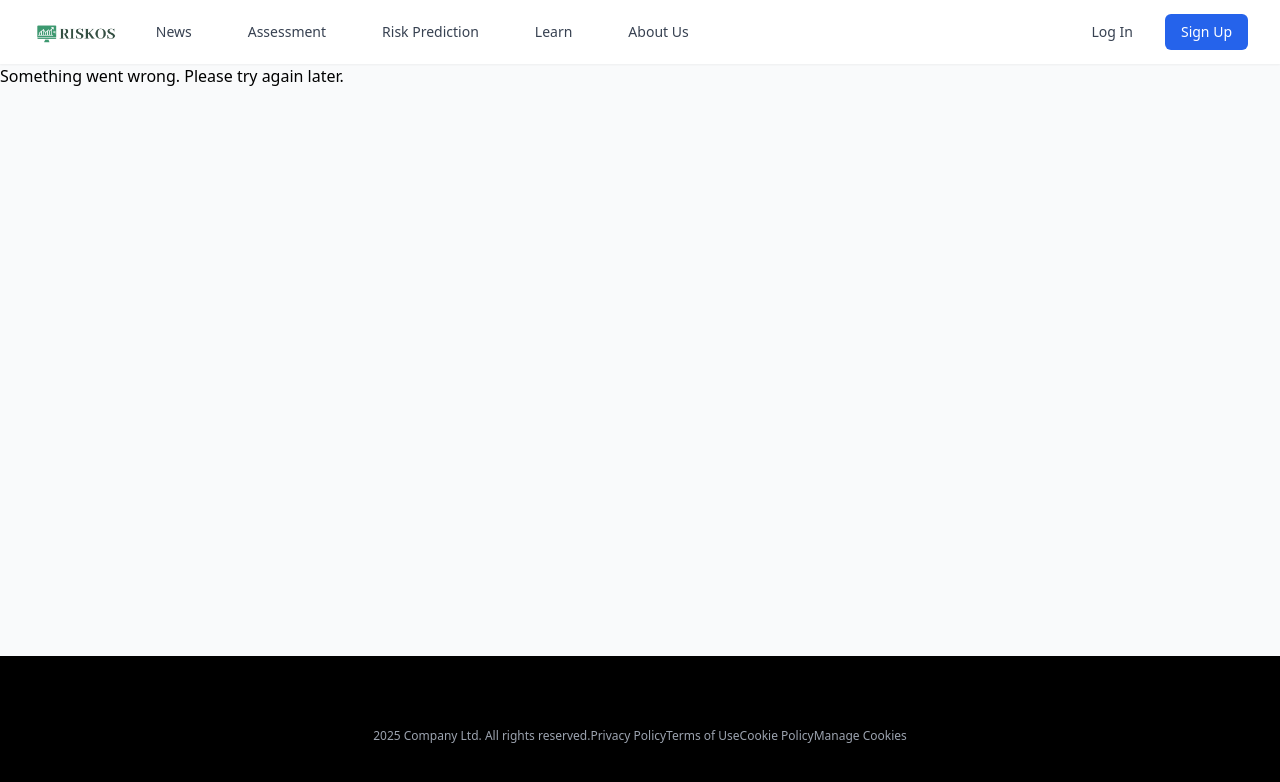
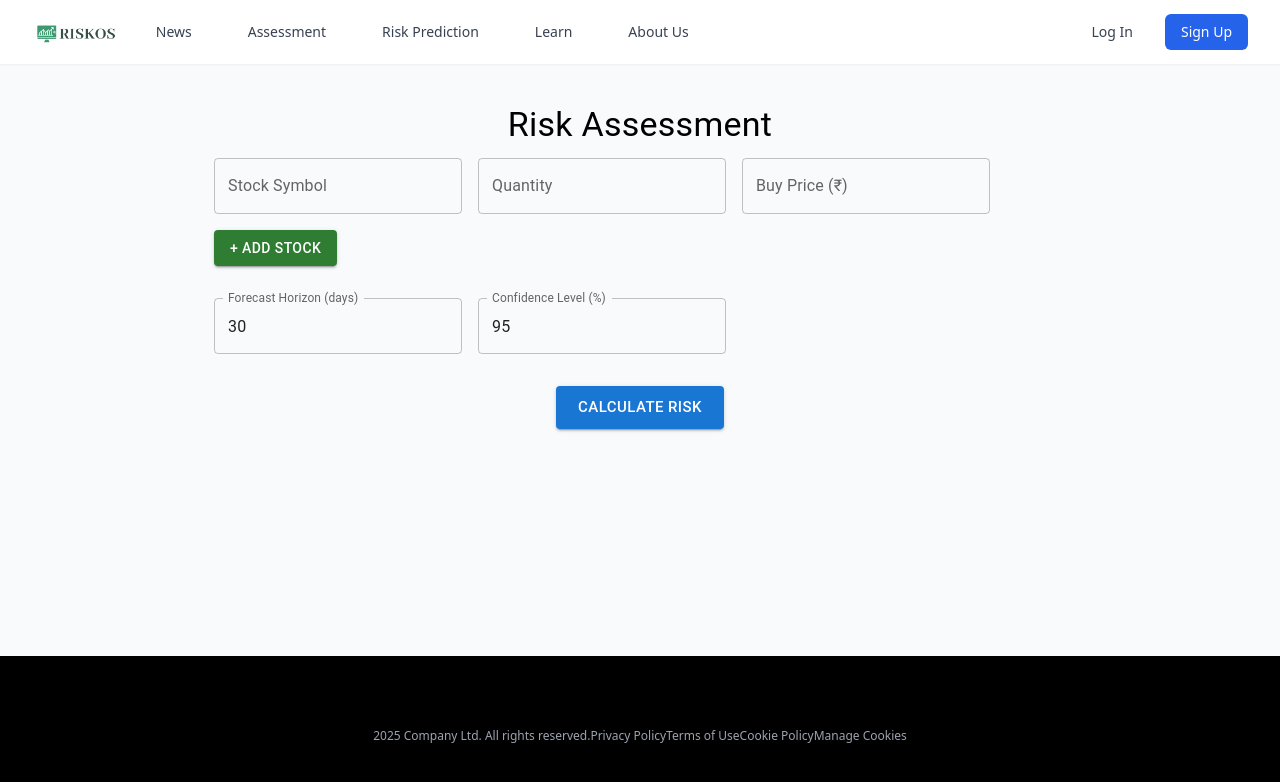
Before and after one commit to AnkitaKapoor980/Riskos, a React (Vite) app in the folder frontend/: page /risk-prediction in a window 1280 px wide. Shown: the top 782 px of the page. Built offline with nearby package versions, Linux system fonts and the light colour scheme.

Commit message:
fixed assessment page

```diff
--- a/frontend/src/context/AuthContext.jsx
+++ b/frontend/src/context/AuthContext.jsx
@@ -1,3 +1,4 @@
+import { useContext } from 'react';
 import React, { createContext, useState, useEffect } from "react";
 import axios from "axios";
 import { useNavigate } from "react-router-dom";
--- a/frontend/src/pages/RiskAnalysis.jsx
+++ b/frontend/src/pages/RiskAnalysis.jsx
@@ -1,188 +1,153 @@
-import React, { useState, useEffect } from 'react';
+import React, { useState, useEffect } from "react";
 import { useAuth } from '../context/AuthContext';
 import axios from 'axios';
-import Typography from '@mui/material/Typography';
 import {
   Container,
   Box,
+  Typography,
+  TextField,
+  Button,
+  Grid,
   CircularProgress,
   Alert
 } from '@mui/material';
 
-import PortfolioBuilder from '../components/risk-analysis/PortfolioBuilder';
-import PortfolioSummary from '../components/risk-analysis/PortfolioSummary';
-import StockAnalysis from '../components/risk-analysis/StockAnalysis';
-import RiskVisualizations from '../components/risk-analysis/RiskVisualizations';
-import PredictionHistory from '../components/risk-analysis/PredictionHistory';
-import AnalysisParameters from '../components/risk-analysis/AnalysisParameters';
-
 const RiskAnalysisPage = () => {
-  const { currentUser } = useAuth();
+  const { user } = useAuth();
   const [portfolio, setPortfolio] = useState([]);
+  const [newStock, setNewStock] = useState({ symbol: '', quantity: '', buyPrice: '' });
   const [forecastDays, setForecastDays] = useState(30);
   const [confidenceLevel, setConfidenceLevel] = useState(95);
   const [isAnalyzing, setIsAnalyzing] = useState(false);
   const [analysisResults, setAnalysisResults] = useState(null);
   const [error, setError] = useState('');
-  const [availableStocks, setAvailableStocks] = useState([]);
-  const [predictionHistory, setPredictionHistory] = useState([]);
-  const [selectedResult, setSelectedResult] = useState(null);
 
-  const fetchAvailableStocks = async () => {
-    try {
-      const response = await axios.get('/api/market/available-stocks');
-      setAvailableStocks(response.data);
-    } catch (err) {
-      console.error('Error fetching available stocks:', err);
+  const handleAddStock = () => {
+    if (!newStock.symbol || !newStock.quantity || !newStock.buyPrice) {
+      setError('Please fill in all fields to add a stock.');
+      return;
     }
+    setPortfolio([...portfolio, newStock]);
+    setNewStock({ symbol: '', quantity: '', buyPrice: '' });
+    setError('');
   };
 
-  const fetchPredictionHistory = async () => {
-    try {
-      const response = await axios.get('http://localhost:5000/api/predictions/history');
-      setPredictionHistory(response.data);
-    } catch (err) {
-      console.error('Error fetching prediction history:', err);
-    }
-  };
-
-  useEffect(() => {
-    if (currentUser) {
-      fetchAvailableStocks();
-      fetchPredictionHistory();
-    }
-  }, [currentUser]);
-
-  const analyzePortfolio = async () => {
+  const handleAnalyzePortfolio = async () => {
     if (portfolio.length === 0) {
-      setError('Please add at least one stock to analyze');
+      setError('Please add at least one stock.');
       return;
     }
-
     setIsAnalyzing(true);
     setError('');
-
     try {
-      const portfolioStocks = {};
-      portfolio.forEach(stock => {
-        portfolioStocks[stock.symbol] = {
-          quantity: stock.quantity,
-          buy_price: stock.buyPrice
-        };
-      });
-
-      const response = await axios.post('http://localhost:5000/api/predictions/analyze', {
-        portfolioStocks,
-        forecastDays,
-        confidenceLevel: confidenceLevel / 100
-      });
-      setAnalysisResults(response.data.results);
+      // Your API call logic here
     } catch (err) {
       console.error('Error analyzing portfolio:', err);
-      setError(err.response?.data?.error || 'Failed to analyze portfolio');
+      setError('Analysis failed.');
     } finally {
       setIsAnalyzing(false);
     }
   };
 
-  const loadSavedResult = async (resultId) => {
-    try {
-      const response = await axios.get(`http://localhost:5000/api/predictions/result/${resultId}`);
-      setSelectedResult(response.data);
-
-      const transformedResults = {
-        portfolio_summary: {
-          'Total Portfolio Value': response.data.portfolioValue,
-          'Total Profit/Loss': response.data.profitLoss,
-          'Portfolio Return': calculateReturn(response.data),
-          'Value at Risk (VaR)': response.data.varAmount,
-          'Conditional VaR (CVaR)': response.data.cvarAmount,
-          'Sharpe Ratio': response.data.sharpeRatio,
-          'Maximum Drawdown': response.data.maxDrawdown,
-          'Risk Level': response.data.riskLevel,
-          'Recommendation': response.data.recommendation
-        },
-        individual_stocks: response.data.stocks.reduce((acc, stock) => {
-          acc[stock.symbol] = {
-            'Position Value': stock.positionValue,
-            'Weight': stock.weight,
-            'Profit/Loss': stock.profitLoss,
-            'ROI': stock.roi,
-            'Risk Metrics': {
-              'VaR': stock.varAmount,
-              'CVaR': stock.cvarAmount,
-              'Sharpe Ratio': stock.sharpeRatio,
-              'Maximum Drawdown': stock.maxDrawdown
-            },
-            'Forecast': stock.forecast ? {
-              'Expected Return': stock.forecast.expectedReturn,
-              'Recommendation': stock.forecast.recommendation
-            } : undefined
-          };
-          return acc;
-        }, {})
-      };
-
-      setAnalysisResults(transformedResults);
-    } catch (err) {
-      console.error('Error loading saved result:', err);
-      setError('Failed to load saved analysis');
-    }
-  };
-
-  const calculateReturn = (result) => {
-    const portfolioValue = parseFloat(result.portfolioValue.replace(/[^0-9.-]+/g, ''));
-    const profitLoss = parseFloat(result.profitLoss.replace(/[^0-9.-]+/g, ''));
-    return `${((profitLoss / (portfolioValue - profitLoss)) * 100).toFixed(2)}%`;
-  };
-
   return (
-    <Container maxWidth="lg" sx={{ mt: 4, mb: 4 }}>
-      <Typography variant="h4" gutterBottom>
-        Portfolio Risk Analysis
+    <Container maxWidth="md" sx={{ mt: 5 }}>
+      <Typography variant="h4" align="center" gutterBottom>
+        Risk Assessment
       </Typography>
 
-      {error && <Alert severity="error" sx={{ mb: 2 }}>{error}</Alert>}
-
-      <PredictionHistory
-        predictionHistory={predictionHistory}
-        loadSavedResult={loadSavedResult}
-        selectedResult={selectedResult}
-      />
-
-      <PortfolioBuilder
-        availableStocks={availableStocks}
-        portfolio={portfolio}
-        setPortfolio={setPortfolio}
-        setError={setError}
-      />
-
-      <AnalysisParameters
-        forecastDays={forecastDays}
-        setForecastDays={setForecastDays}
-        confidenceLevel={confidenceLevel}
-        setConfidenceLevel={setConfidenceLevel}
-        analyzePortfolio={analyzePortfolio}
-        isAnalyzing={isAnalyzing}
-        portfolio={portfolio}
-      />
-
-      {isAnalyzing && (
-        <Box sx={{ display: 'flex', justifyContent: 'center', my: 4 }}>
-          <CircularProgress />
-          <Typography sx={{ ml: 2 }}>Analyzing portfolio risk...</Typography>
-        </Box>
+      {error && (
+        <Alert severity="error" sx={{ mb: 2 }}>
+          {error}
+        </Alert>
       )}
 
+      {/* Stock Input Section */}
+      <Box sx={{ mb: 4 }}>
+        <Grid container spacing={2} alignItems="center">
+          <Grid item xs={12} sm={4}>
+            <TextField
+              fullWidth
+              label="Stock Symbol"
+              placeholder="e.g., RELIANCE"
+              value={newStock.symbol}
+              onChange={(e) => setNewStock({ ...newStock, symbol: e.target.value })}
+            />
+          </Grid>
+          <Grid item xs={6} sm={4}>
+            <TextField
+              fullWidth
+              label="Quantity"
+              type="number"
+              value={newStock.quantity}
+              onChange={(e) => setNewStock({ ...newStock, quantity: e.target.value })}
+            />
+          </Grid>
+          <Grid item xs={6} sm={4}>
+            <TextField
+              fullWidth
+              label="Buy Price (₹)"
+              type="number"
+              value={newStock.buyPrice}
+              onChange={(e) => setNewStock({ ...newStock, buyPrice: e.target.value })}
+            />
+          </Grid>
+        </Grid>
+
+        <Button
+          variant="contained"
+          color="success"
+          onClick={handleAddStock}
+          sx={{ mt: 2 }}
+        >
+          + Add Stock
+        </Button>
+      </Box>
+
+      {/* Analysis Parameters */}
+      <Box sx={{ mb: 4 }}>
+        <Grid container spacing={2}>
+          <Grid item xs={12} sm={6}>
+            <TextField
+              fullWidth
+              label="Forecast Horizon (days)"
+              type="number"
+              value={forecastDays}
+              onChange={(e) => setForecastDays(Number(e.target.value))}
+            />
+          </Grid>
+          <Grid item xs={12} sm={6}>
+            <TextField
+              fullWidth
+              label="Confidence Level (%)"
+              type="number"
+              value={confidenceLevel}
+              onChange={(e) => setConfidenceLevel(Number(e.target.value))}
+            />
+          </Grid>
+        </Grid>
+      </Box>
+
+      {/* Analyze Button */}
+      <Box textAlign="center" sx={{ mb: 4 }}>
+        <Button
+          variant="contained"
+          color="primary"
+          size="large"
+          onClick={handleAnalyzePortfolio}
+          disabled={isAnalyzing}
+        >
+          {isAnalyzing ? <CircularProgress size={24} /> : 'Calculate Risk'}
+        </Button>
+      </Box>
+
+      {/* Results Section */}
       {analysisResults && (
-        <>
-          <PortfolioSummary summary={analysisResults.portfolio_summary} />
-          <StockAnalysis stocks={analysisResults.individual_stocks} />
-          <RiskVisualizations stocks={analysisResults.individual_stocks} />
-        </>
+        <Box>
+          {/* Show results here */}
+        </Box>
       )}
     </Container>
   );
 };
 
-export { RiskAnalysisPage};
+export { RiskAnalysisPage };
```
